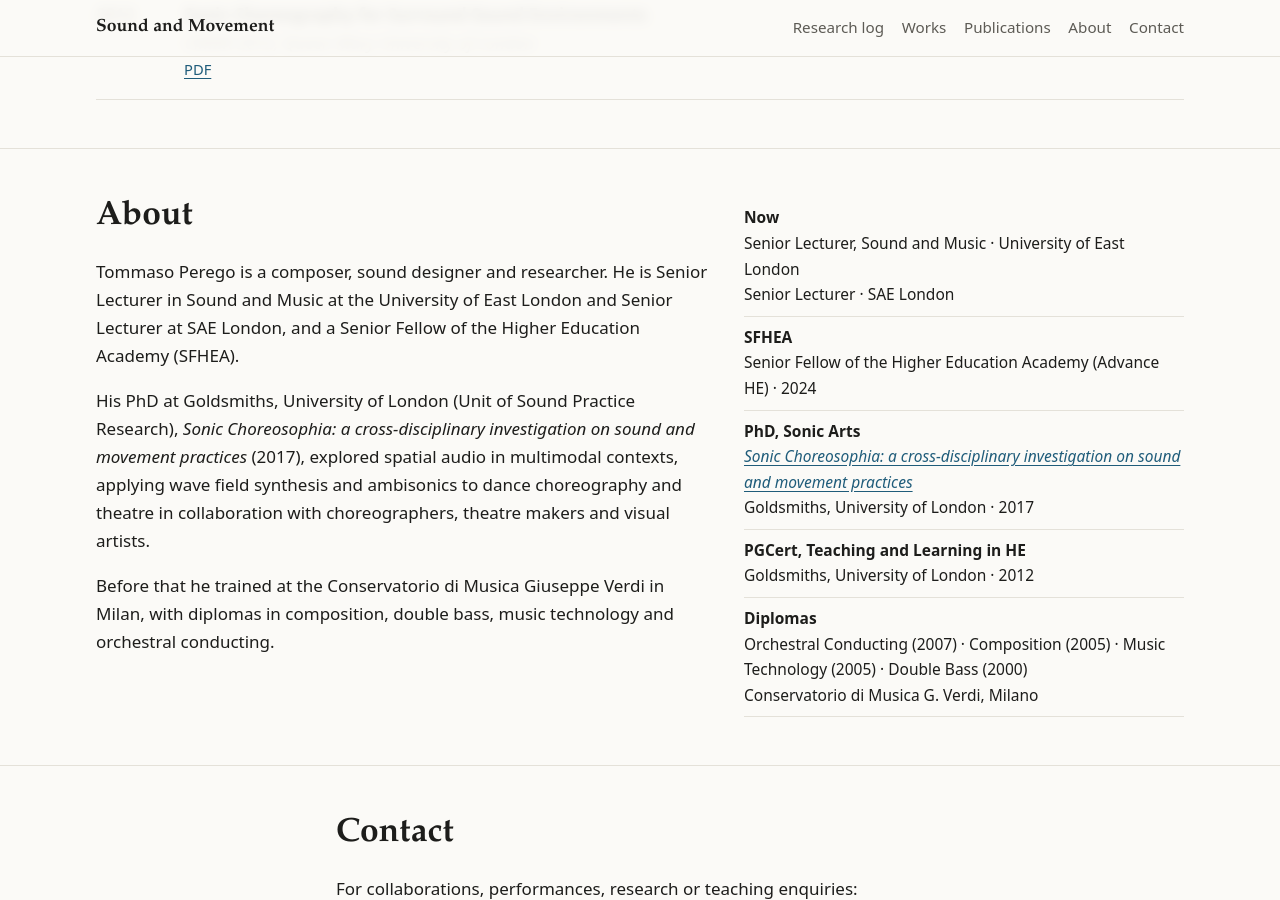
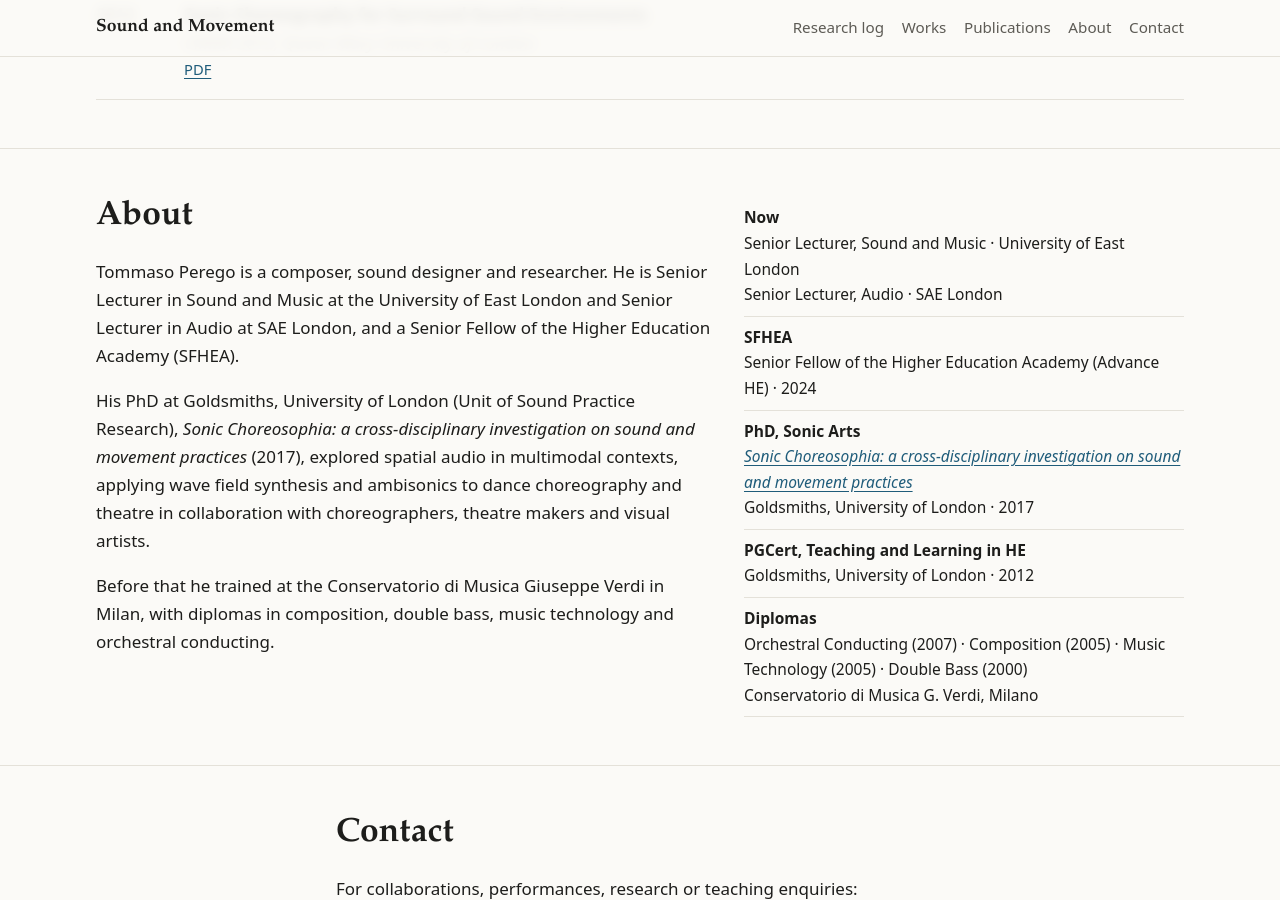
Before and after one commit to tperego/soundandmovement, a Jekyll site: the page built from index.html, in a window 1280 px wide and 900 px high, scrolled down 3597 px. Built offline with Jekyll 4.4.1, drawn with Linux system fonts in a browser that asks for light colours.

Commit message:
Specify Senior Lecturer in Audio at SAE London
Co-Authored-By: Claude Opus 5.5 <noreply@anthropic.com>

```diff
--- a/index.html
+++ b/index.html
@@ -137,12 +137,12 @@ head: |
     <div class="prose">
       <h2>About</h2>
       <!-- TODO: edit this bio in your own words -->
-      <p>Tommaso Perego is a composer, sound designer and researcher. He is Senior Lecturer in Sound and Music at the University of East London and Senior Lecturer at SAE London, and a Senior Fellow of the Higher Education Academy (SFHEA).</p>
+      <p>Tommaso Perego is a composer, sound designer and researcher. He is Senior Lecturer in Sound and Music at the University of East London and Senior Lecturer in Audio at SAE London, and a Senior Fellow of the Higher Education Academy (SFHEA).</p>
       <p>His PhD at Goldsmiths, University of London (Unit of Sound Practice Research), <em>Sonic Choreosophia: a cross-disciplinary investigation on sound and movement practices</em> (2017), explored spatial audio in multimodal contexts, applying wave field synthesis and ambisonics to dance choreography and theatre in collaboration with choreographers, theatre makers and visual artists.</p>
       <p>Before that he trained at the Conservatorio di Musica Giuseppe Verdi in Milan, with diplomas in composition, double bass, music technology and orchestral conducting.</p>
     </div>
     <ul class="facts">
-      <li><b>Now</b>Senior Lecturer, Sound and Music · University of East London<br>Senior Lecturer · SAE London</li>
+      <li><b>Now</b>Senior Lecturer, Sound and Music · University of East London<br>Senior Lecturer, Audio · SAE London</li>
       <li><b>SFHEA</b>Senior Fellow of the Higher Education Academy (Advance HE) · 2024</li>
       <li><b>PhD, Sonic Arts</b><a href="https://doi.org/10.25602/gold.00020112"><em>Sonic Choreosophia: a cross-disciplinary investigation on sound and movement practices</em></a><br>Goldsmiths, University of London · 2017</li>
       <li><b>PGCert, Teaching and Learning in HE</b>Goldsmiths, University of London · 2012</li>
```
